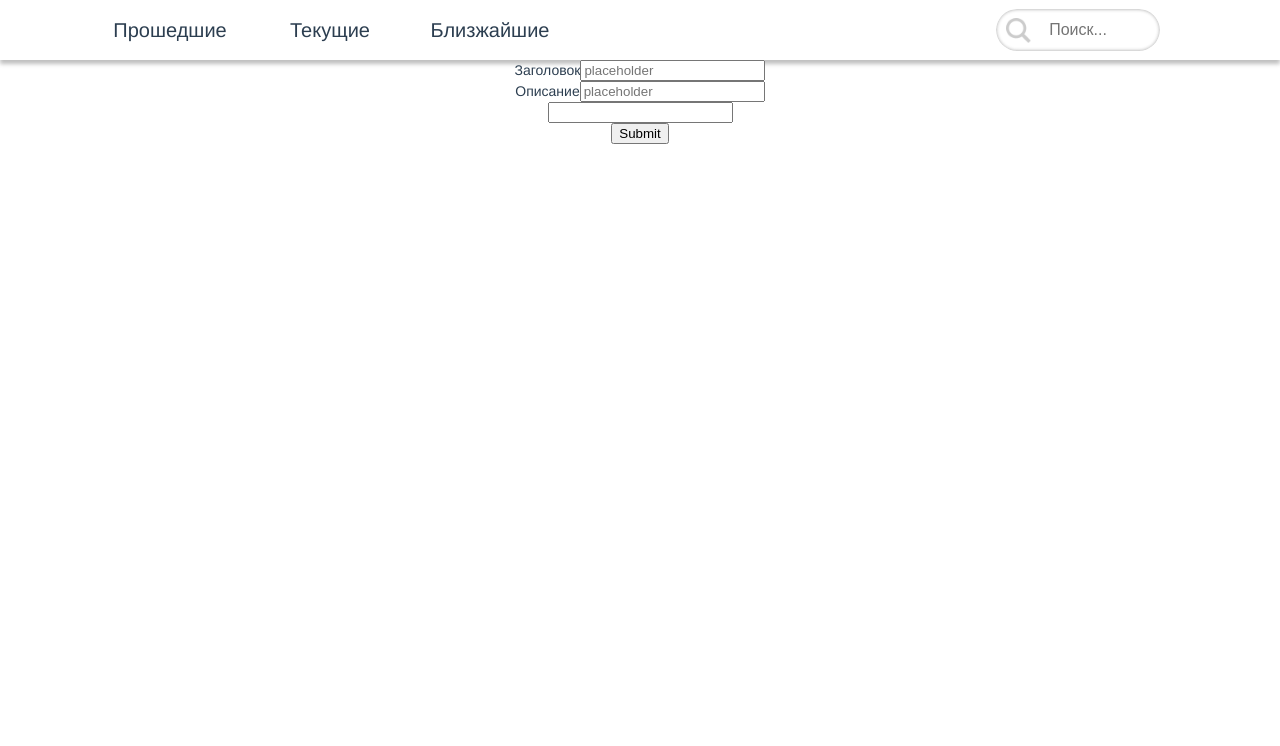
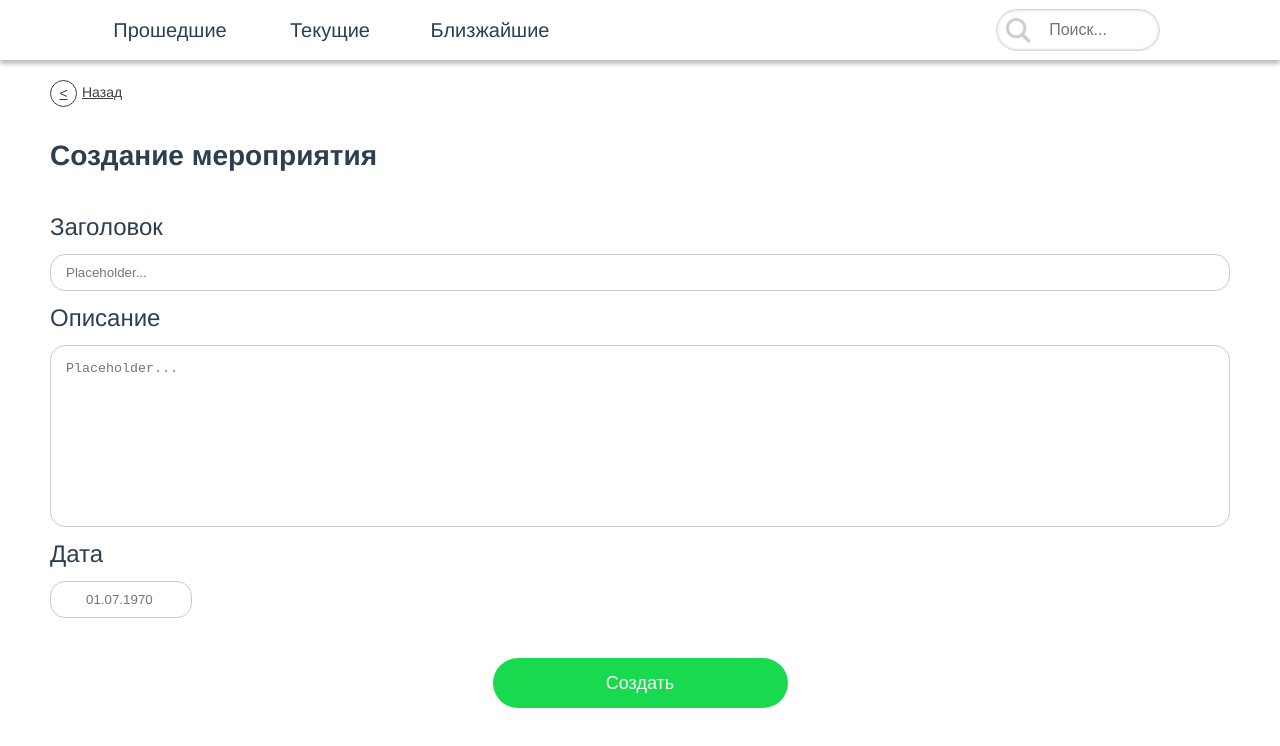
Before and after one commit to allks/dd-eventList-vue, a Vue app: page /add in a window 1280 px wide. Shown: the top 746 px of the page. Built offline with nearby package versions, Linux system fonts and the light colour scheme.

Commit message:
modified routing

```diff
--- a/package.json
+++ b/package.json
@@ -10,6 +10,7 @@
   "dependencies": {
     "axios": "^0.19.0",
     "core-js": "^3.3.2",
+    "eslint-plugin-import": "^2.18.2",
     "lodash": "^4.17.15",
     "vue": "^2.6.10",
     "vue-axios": "^2.1.5",
--- /dev/null
+++ b/src/EventService.js
@@ -0,0 +1,61 @@
+import Vue from 'vue';
+import _ from 'lodash';
+
+export default new Vue({
+  data: {
+    events: [
+      {
+        id: 1,
+        title: 'Lorem ipsum dolor sit amet, consectetur adipiscing elit',
+        description: 'Tristique nulla aliquet enim tortor at auctor. Amet consectetur adipiscing elit ut aliquam purus sit amet.',
+        data: '12.12.2321',
+        comments: 'Sagittis id consectetur purus ut faucibus pulvinar elementum integer. Euismod nisi porta lorem mollis aliquam ut porttitor. Volutpat sed cras ornare arcu dui vivamus arcu. Sapien eget mi proin sed libero enim sed.',
+      },
+      {
+        id: 2,
+        title: 'Mollis nunc sed id semper risus in hendrerit gravida rutrum.',
+        description: 'Nunc sed id semper risus. At elementum eu facilisis sed odio morbi quis commodo odio. Et pharetra pharetra massa massa ultricies mi quis hendrerit dolor. Quam quisque id diam vel quam elementum.',
+        data: '10.11.1999',
+        comments: 'Velit laoreet id donec ultrices tincidunt arcu non sodales neque. Ac tortor dignissim convallis aenean et tortor at risus viverra. Lobortis mattis aliquam faucibus purus in massa tempor nec. ',
+      },
+      {
+        id: 3,
+        title: 'Turpis egestas maecenas pharetra convallis posuere.',
+        description: 'Diam sit amet nisl suscipit. Amet facilisis magna etiam tempor. Velit laoreet id donec ultrices tincidunt.',
+        data: '06.09.1924',
+        comments: 'Facilisis mauris sit amet massa vitae tortor. Consectetur adipiscing elit pellentesque habitant morbi tristique. Arcu ac tortor dignissim convallis aenean.',
+      },
+      {
+        id: 4,
+        title: 'Viverra suspendisse potenti nullam ac tortor vitae.',
+        description: 'Vestibulum mattis ullamcorper velit sed ullamcorper morbi tincidunt ornare.',
+        data: '04.10.1923',
+        comments: 'Volutpat est velit egestas dui id ornare arcu odio ut. Neque volutpat ac tincidunt vitae semper quis lectus. Egestas quis ipsum suspendisse ultrices gravida dictum fusce.',
+      },
+    ],
+  },
+  methods: {
+    viewDetails(id) {
+      const eventToView = _.find(this.events, { id });
+      this.$emit('viewDetails', eventToView);
+    },
+    addEvent(title, description, data) {
+      const id = this.events[this.events.length - 1].id + 1;
+      this.events.push({
+        id,
+        title,
+        description,
+        data,
+      });
+    },
+  },
+  // created() {
+  //   this.$http.get('http://5db050f78087400014d37dc5.mockapi.io/api/users/8/events')
+  //     .then((response) => {
+  //       this.events = response.data;
+  //     })
+  //     .catch((error) => {
+  //       console.log(error);
+  //     });
+  // },
+});
--- a/src/components/EventAdd.vue
+++ b/src/components/EventAdd.vue
@@ -1,32 +1,154 @@
 <template>
-  <div>
-    <form>
-      <div class="title">
-      <label for="title">Заголовок</label>
-      <input type="text" id="title" placeholder="placeholder">
-    </div>
-    <div class="desctiption">
-      <label for="description">Описание</label>
-      <input type="text" id="description" placeholder="placeholder">
-    </div>
-    <div class="date">
-      <label for="date"></label>
-      <input type="text" id="date">
-    </div>
-    <button type="submit" @click.prevent="addEvent">Submit</button>
+  <div class="event-add">
+    <form class="event-form">
+      <router-link :to="{ name:'home' }" class="btn-back">Назад</router-link>
+      <h2 class="event-add--title">Создание мероприятия</h2>
+      <div class="event-form--title">
+        <label
+          for="title"
+          class="event-form--label">Заголовок</label>
+        <input
+          type="text"
+          class="event-form--input event-form--input__title"
+          id="title"
+          placeholder="Placeholder..."
+          v-model="event.title">
+      </div>
+      <div class="event-form--description">
+        <label
+          for="description"
+          class="event-form--label">Описание</label>
+        <textarea
+          class="event-form--input event-form--input__description"
+          id="description"
+          placeholder="Placeholder..."
+          v-model="event.description">
+        </textarea>
+      </div>
+      <div class="event-form--date">
+        <label
+          for="date"
+          class="event-form--label">Дата</label>
+        <input
+          type="text"
+          class="event-form--input event-form--input__date"
+          id="date"
+          placeholder="01.07.1970"
+          v-model="event.data">
+      </div>
+      <button
+        class="event-form--submit"
+        @click.prevent="addEvent">Создать</button>
     </form>
   </div>
 </template>
 
 <script>
+import EventService from '../EventService';
+
 export default {
+  data() {
+    return {
+      event: {},
+    };
+  },
   methods: {
     addEvent() {
+      EventService.addEvent(this.event.title, this.event.description, this.event.data);
       this.$router.push('/');
     },
   },
 };
 </script>
-
 <style lang="scss">
+  .event-add{
+    margin: 0 40px;
+    &--title{
+      text-align: left;
+      font-size: 28px;
+      font-weight: bold;
+      margin: 15px 0 30px;
+    }
+  }
+  .event-form{
+    display: flex;
+    flex-direction: column;
+    max-width: 1180px;
+    margin: auto;
+    &--title,
+    &--description,
+    &--date{
+      display: flex;
+      flex-direction: column;
+    }
+    &--label{
+      display: block;
+      text-align: left;
+      font-size: 24px;
+      margin: 15px 0;
+    }
+    &--input{
+      border: 1px solid #ccc;
+      border-radius: 15px;
+      &__title{
+        height: 35px;
+        padding: 0 15px;
+      }
+      &__description{
+        display: block;
+        height: 150px;
+        padding: 15px;
+        resize: none;
+      }
+      &__date{
+        width: 70px;
+        height: 35px;
+        margin-right: auto;
+        padding: 0 35px;
+      }
+    }
+    &--submit{
+      width: 295px;
+      height: 50px;
+      border: none;
+      border-radius: 30px;
+      background-color: #19D94F;
+      color: #fff;
+      font-size: 18px;
+      margin: 40px auto;
+      cursor: pointer;
+      &:hover{
+        background-color: darken(#19D94F, 10%);
+      }
+    }
+  }
+  .btn-back{
+    display: flex;
+    width: 100px;
+    border: none;
+    background-color: transparent;
+    margin: 20px;
+    margin-left: 0;
+    line-height: 24px;
+    color: #3d3d3d;
+    cursor: pointer;
+    &:before{
+      content: '<';
+      border: 1px solid #3d3d3d;
+      border-radius: 50%;
+      width: 25px;
+      height: 25px;
+      margin-right: 5px;
+    }
+    &:hover{
+      opacity: .5;
+    }
+  }
+  @media screen and (max-width: 760px){
+    .event-add{
+    &--title{
+      text-align: center;
+    }
+  }
+  }
 </style>
--- a/src/components/EventDetails.vue
+++ b/src/components/EventDetails.vue
@@ -1,16 +1,26 @@
 <template>
   <div>
-    <h1>{{ event.comments }}</h1>
+    <h1>{{ event.id }}</h1>
+    <h2>{{ event.comments }}</h2>
   </div>
 </template>
 
 <script>
+import EventService from '../EventService';
+
 export default {
-  props: {
-    event: {
-      type: Object,
-      required: true,
-    },
+  data() {
+    return {
+      event: {},
+    };
+  },
+  created() {
+    EventService.$on('viewDetails', (selectedEvent) => {
+      this.event = selectedEvent;
+    });
+  },
+  mounted() {
+    EventService.viewDetails(this.$route.params.id);
   },
 };
 </script>
--- a/src/components/EventItem.vue
+++ b/src/components/EventItem.vue
@@ -1,27 +1,32 @@
 <template>
-  <li class="event-list--item" @click="viewDetailsEvent">
+  <li class="event-list--item">
     <div class="event-list--title">{{ event.title }}</div>
     <div class="event-list--description"><p>{{ event.description }}</p></div>
     <div class="event-list--counters">
-      <div class="event-list--date">Дата публикации: {{ event.dete }}</div>
-      <div class="event-list--comments">Комментарии: {{ event.comments.length }}</div>
+      <div class="event-list--date">Дата публикации: {{ event.data }}</div>
+      <!-- <div class="event-list--comments">Комментарии: {{ event.comments.length || 0 }}</div> -->
     </div>
-    <div class="event-list--remove">Удалить</div>
+    <div class="event-list--btns">
+      <div class="event-list--view-details"
+        @click="viewDetailsEvent">Подробнее</div>
+      <div class="event-list--remove">Удалить</div>
+    </div>
   </li>
 </template>
 
 <script>
+// import EventService from '../EventService';
+
 export default {
   props: {
     event: {
       type: Object,
       required: true,
     },
-    viewDetails: Function,
   },
   methods: {
     viewDetailsEvent() {
-      this.viewDetails(this.event.id);
+      this.$router.push({ name: 'details', params: { id: this.event.id } });
     },
   },
 };
@@ -32,7 +37,6 @@ export default {
     &--item {
       display: flex;
       flex-direction: column;
-      position: relative;
       margin-bottom: 40px;
       width: 100%;
       min-height: 212px;
@@ -59,13 +63,31 @@ export default {
       margin-left: auto;
       color: #ccc;
     }
+    &--btns{
+      display: flex;
+      justify-content: space-around;
+    }
+    &--view-details,
     &--remove{
-      position: absolute;
-      top: 0;
-      right: 0;
-      font-size: 12px;
-      margin: 20px;
-      color: #FF2F2F;
+      width: 150px;
+      height: 35px;
+      line-height: 35px;
+      color: #fff;
+      border-radius: 30px;
+      margin-bottom: 20px;
+      cursor: pointer;
+    }
+    &--view-details{
+      background-color: #4A76A8;
+      &:hover{
+        background-color: darken(#4A76A8, 20%);
+      }
+    }
+    &--remove{
+      background-color: #FF2F2F;
+      &:hover{
+        background-color: darken(#FF2F2F, 20%);
+      }
     }
   }
 
--- a/src/components/EventList.vue
+++ b/src/components/EventList.vue
@@ -4,10 +4,7 @@
       <router-link to="/add" class="add-event">+ Добавить событие</router-link>
       <router-link to="/add" class="add-event">Сортировать по:</router-link>
     </div>
-    <ul class="event-list"
-      :events="events"
-      :event="selectedEvent"
-      @viewDetails="viewDetails">
+    <ul class="event-list">
       <EventItem
         v-for="event in events"
         :key="event.id"
@@ -18,36 +15,23 @@
 </template>
 
 <script>
-import _ from 'lodash';
 import EventItem from '@/components/EventItem.vue';
+import EventService from '../EventService';
 
 export default {
   data() {
     return {
       events: [],
-      selectedEvent: [],
-      mode: 'view',
     };
-  },
-  created() {
-    this.$http.get('http://5db050f78087400014d37dc5.mockapi.io/api/users/8/events')
-      .then((response) => {
-        this.events = response.data;
-      })
-      .catch((error) => {
-        console.log(error);
-      });
   },
   components: {
     EventItem,
   },
-  methods: {
-    viewDetails(id) {
-      const eventToView = _.find(this.events, { id });
-      this.$emit('viewDetails', eventToView);
-    },
+  created() {
+    this.events = EventService.events;
   },
 };
+
 </script>
 
 <style lang="scss">
--- a/src/components/Header.vue
+++ b/src/components/Header.vue
@@ -29,7 +29,7 @@
       &--item{
         width: 160px;
         cursor: pointer;
-        transition-duration: 1s;
+        transition-duration: .7s;
         &:hover{
           background-color: #F0EEEE;
         }
--- a/src/router.js
+++ b/src/router.js
@@ -1,7 +1,7 @@
 /* eslint-disable import/prefer-default-export */
 import Vue from 'vue';
 import VueRouter from 'vue-router';
-import { routes } from './routers';
+import { routes } from './routes';
 
 Vue.use(VueRouter);
 
--- a/src/routers.js
+++ b/src/routes.js
@@ -16,6 +16,7 @@ export const routes = [
   {
     path: '/details/:id',
     component: EventDetails,
+    name: 'details',
   },
   {
     path: '*',
```
Also changed, not shown: 1 other file (tests, documents, lock files or other folders).
